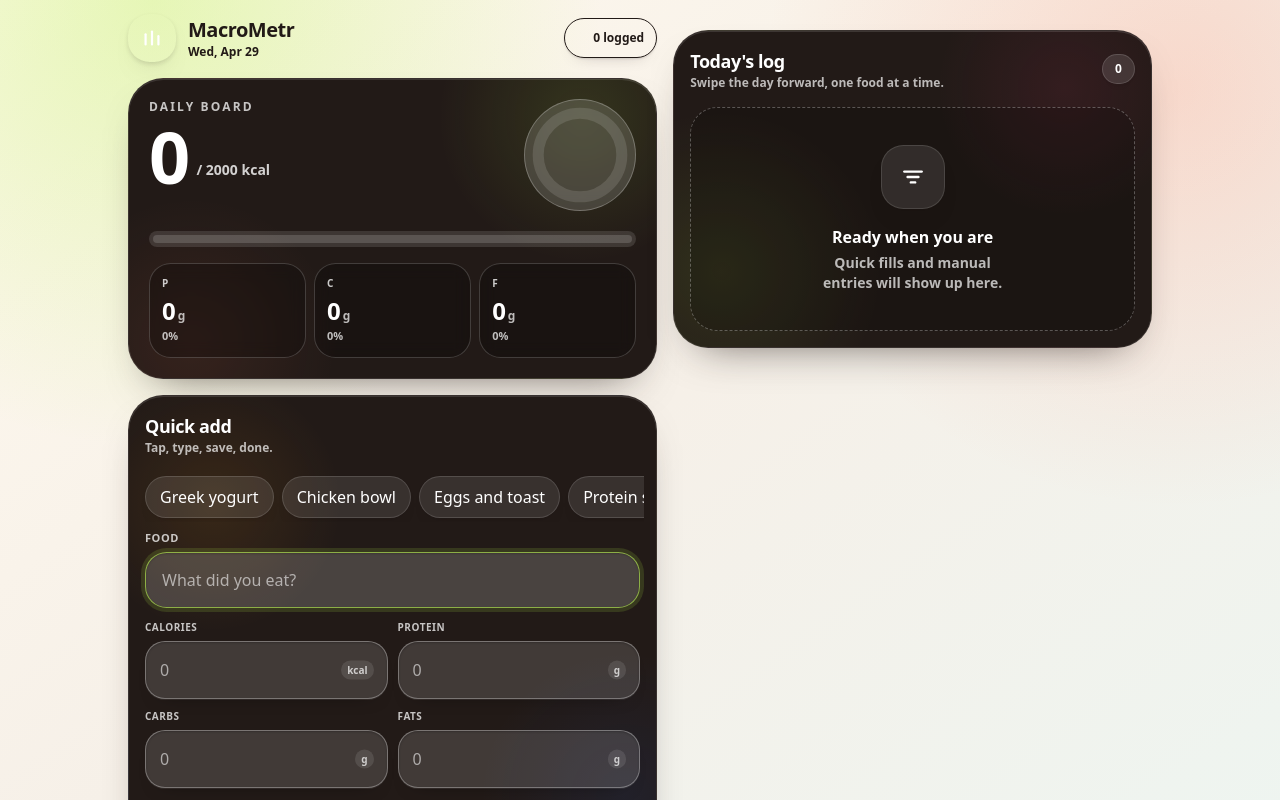
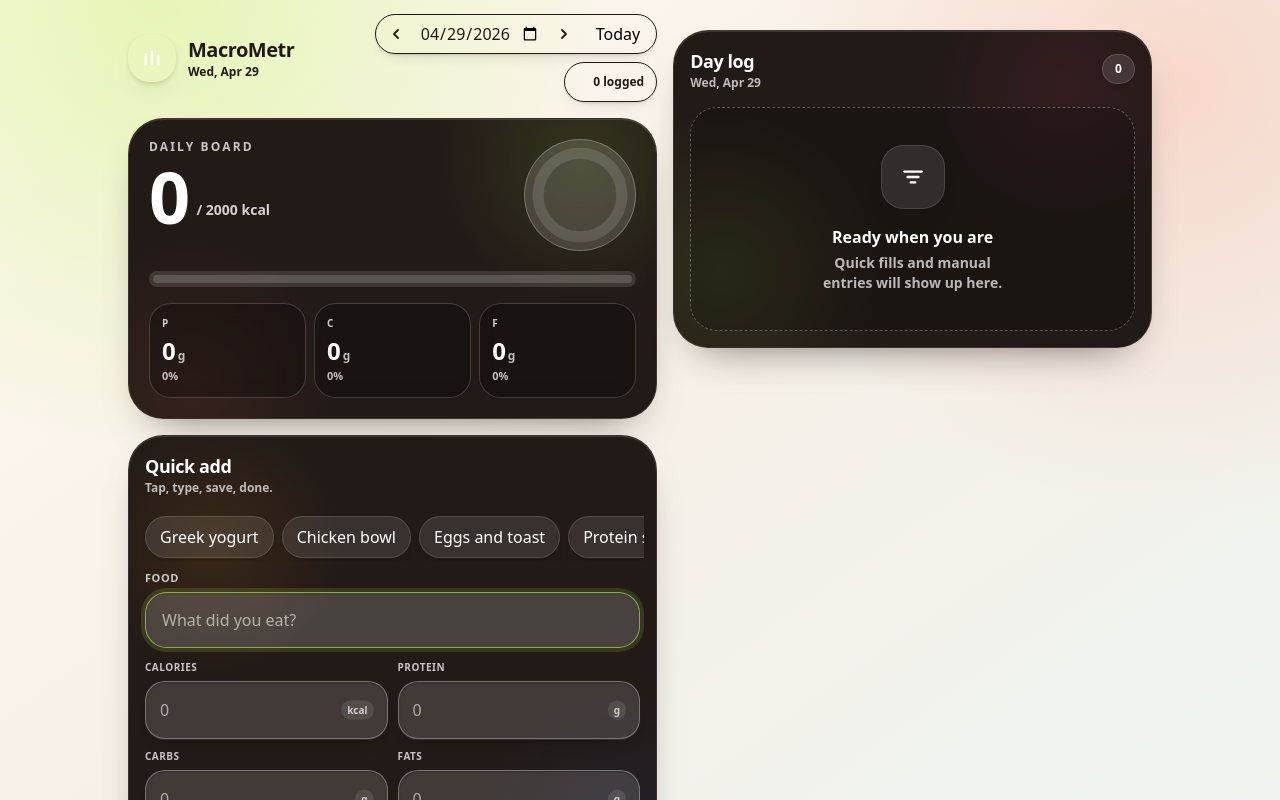
Before and after one commit to Trenthammer503/MacroMetr, a Next.js app: page / in a window 1280 px wide. Shown: the top 800 px of the page. Built offline with nearby package versions, Linux system fonts and the light colour scheme.

Commit message:
Add daily log dates and storage migration

```diff
--- a/app/page.tsx
+++ b/app/page.tsx
@@ -4,11 +4,27 @@
 
 type Entry = {
   id: string;
+  date: string;
   name: string;
   calories: number;
   protein: number;
   fats: number;
   carbs: number;
+  createdAt: string;
+  updatedAt: string;
+};
+
+type DailyLog = {
+  id: string;
+  date: string;
+  entries: Entry[];
+  createdAt: string;
+  updatedAt: string;
+};
+
+type AppData = {
+  schemaVersion: 1;
+  dailyLogs: Record<string, DailyLog>;
 };
 
 type FormState = {
@@ -59,7 +75,8 @@
 ];
 
 const KCAL_PER_G = { protein: 4, carbs: 4, fats: 9 } as const;
-const STORAGE_PREFIX = "macrometr:entries";
+const APP_STORAGE_KEY = "macrometr:v1";
+const LEGACY_ENTRIES_PREFIX = "macrometr:entries:";
 const DAILY_CALORIE_GOAL = 2000;
 
 type MacroKey = "protein" | "carbs" | "fats";
@@ -100,14 +117,17 @@
 
 export default function Home() {
   const [form, setForm] = useState<FormState>(emptyForm);
+  const [selectedDate, setSelectedDate] = useState(() => getLocalDayKey());
 
-  const todayKey = useMemo(() => getLocalDayKey(), []);
-  const storageKey = `${STORAGE_PREFIX}:${todayKey}`;
-  const entryStore = useMemo(() => createLocalEntryStore(storageKey), [storageKey]);
-  const entries = useSyncExternalStore(
-    entryStore.subscribe,
-    entryStore.getSnapshot,
-    entryStore.getServerSnapshot,
+  const appStore = useMemo(() => createLocalAppStore(), []);
+  const appData = useSyncExternalStore(
+    appStore.subscribe,
+    appStore.getSnapshot,
+    appStore.getServerSnapshot,
+  );
+  const entries = useMemo(
+    () => appData.dailyLogs[selectedDate]?.entries ?? [],
+    [appData.dailyLogs, selectedDate],
   );
 
   const totals = useMemo(
@@ -130,28 +150,46 @@
     const name = form.name.trim();
     if (!name) return;
 
+    const now = new Date().toISOString();
     const entry: Entry = {
       id: crypto.randomUUID(),
+      date: selectedDate,
       name,
       calories: parseNum(form.calories),
       protein: parseNum(form.protein),
       fats: parseNum(form.fats),
       carbs: parseNum(form.carbs),
+      createdAt: now,
+      updatedAt: now,
     };
 
-    entryStore.setEntries([entry, ...entries]);
+    appStore.setEntriesForDate(selectedDate, [entry, ...entries]);
     setForm(emptyForm);
   }
 
   function removeEntry(id: string) {
-    entryStore.setEntries(entries.filter((entry) => entry.id !== id));
+    appStore.setEntriesForDate(
+      selectedDate,
+      entries.filter((entry) => entry.id !== id),
+    );
+  }
+
+  function moveSelectedDate(days: number) {
+    setSelectedDate((date) => shiftDateKey(date, days));
   }
 
   return (
     <main className="min-h-dvh overflow-hidden px-4 pb-8 pt-[calc(env(safe-area-inset-top)+14px)] text-[--color-fg]">
       <div className="mx-auto grid w-full max-w-md gap-4 sm:max-w-5xl lg:grid-cols-[1.05fr_0.95fr] lg:items-start">
         <div className="grid gap-4">
-          <Header entryCount={entries.length} />
+          <Header
+            entryCount={entries.length}
+            selectedDate={selectedDate}
+            onDateChange={setSelectedDate}
+            onPrevDay={() => moveSelectedDate(-1)}
+            onNextDay={() => moveSelectedDate(1)}
+            onToday={() => setSelectedDate(getLocalDayKey())}
+          />
           <TodayCard totals={totals} />
           <EntryComposer
             form={form}
@@ -160,30 +198,130 @@
           />
         </div>
 
-        <EntriesSection entries={entries} onRemove={removeEntry} />
+        <EntriesSection
+          entries={entries}
+          onRemove={removeEntry}
+          selectedDate={selectedDate}
+        />
       </div>
     </main>
   );
 }
 
-function Header({ entryCount }: { entryCount: number }) {
+function Header({
+  entryCount,
+  selectedDate,
+  onDateChange,
+  onPrevDay,
+  onNextDay,
+  onToday,
+}: {
+  entryCount: number;
+  selectedDate: string;
+  onDateChange: (date: string) => void;
+  onPrevDay: () => void;
+  onNextDay: () => void;
+  onToday: () => void;
+}) {
   return (
-    <header className="flex items-center justify-between">
+    <header className="grid gap-3 sm:flex sm:items-center sm:justify-between">
       <div className="flex items-center gap-3">
         <LogoMark />
         <div>
           <div className="text-xl font-black tracking-tight">MacroMetr</div>
           <div className="text-xs font-bold text-[--color-muted]">
-            {formatToday()}
+            {formatDay(selectedDate)}
           </div>
         </div>
       </div>
 
-      <div className="inline-flex h-10 items-center gap-2 rounded-full border border-[--color-outline] bg-[--color-surface] px-3 text-xs font-black tabular-nums text-[--color-fg] shadow-pop-small">
-        <span className="h-2 w-2 rounded-full bg-[--color-lime]" />
-        {entryCount} logged
+      <div className="flex flex-wrap items-center gap-2 sm:justify-end">
+        <DateNavigator
+          selectedDate={selectedDate}
+          onDateChange={onDateChange}
+          onPrevDay={onPrevDay}
+          onNextDay={onNextDay}
+          onToday={onToday}
+        />
+        <div className="inline-flex h-10 items-center gap-2 rounded-full border border-[--color-outline] bg-[--color-surface] px-3 text-xs font-black tabular-nums text-[--color-fg] shadow-pop-small">
+          <span className="h-2 w-2 rounded-full bg-[--color-lime]" />
+          {entryCount} logged
+        </div>
       </div>
     </header>
+  );
+}
+
+function DateNavigator({
+  selectedDate,
+  onDateChange,
+  onPrevDay,
+  onNextDay,
+  onToday,
+}: {
+  selectedDate: string;
+  onDateChange: (date: string) => void;
+  onPrevDay: () => void;
+  onNextDay: () => void;
+  onToday: () => void;
+}) {
+  return (
+    <div className="inline-flex h-10 items-center gap-1 rounded-full border border-[--color-outline] bg-[--color-surface] p-1 shadow-pop-small">
+      <button
+        type="button"
+        onClick={onPrevDay}
+        aria-label="Previous day"
+        className="grid h-8 w-8 place-items-center rounded-full text-[--color-fg] transition hover:bg-[--color-bg] active:scale-95"
+      >
+        <svg
+          viewBox="0 0 24 24"
+          width="16"
+          height="16"
+          fill="none"
+          stroke="currentColor"
+          strokeLinecap="round"
+          strokeLinejoin="round"
+          strokeWidth="2.7"
+          aria-hidden
+        >
+          <path d="m15 18-6-6 6-6" />
+        </svg>
+      </button>
+      <input
+        type="date"
+        value={selectedDate}
+        onChange={(event) => onDateChange(event.target.value || getLocalDayKey())}
+        aria-label="Selected log date"
+        className="h-8 w-32 rounded-full bg-transparent px-1 text-xs font-black tabular-nums text-[--color-fg] outline-none"
+      />
+      <button
+        type="button"
+        onClick={onNextDay}
+        aria-label="Next day"
+        className="grid h-8 w-8 place-items-center rounded-full text-[--color-fg] transition hover:bg-[--color-bg] active:scale-95"
+      >
+        <svg
+          viewBox="0 0 24 24"
+          width="16"
+          height="16"
+          fill="none"
+          stroke="currentColor"
+          strokeLinecap="round"
+          strokeLinejoin="round"
+          strokeWidth="2.7"
+          aria-hidden
+        >
+          <path d="m9 18 6-6-6-6" />
+        </svg>
+      </button>
+      <button
+        type="button"
+        onClick={onToday}
+        className="h-8 rounded-full bg-[--color-fg] px-3 text-xs font-black text-black transition active:scale-95"
+      >
+        Today
+      </button>
+    </div>
   );
 }
 
@@ -440,7 +578,7 @@
           <path d="M12 5v14" />
           <path d="M5 12h14" />
         </svg>
-        Add to today
+        Add to day
       </button>
     </form>
   );
@@ -532,9 +670,11 @@
 function EntriesSection({
   entries,
   onRemove,
+  selectedDate,
 }: {
   entries: Entry[];
   onRemove: (id: string) => void;
+  selectedDate: string;
 }) {
   return (
     <section
@@ -542,9 +682,9 @@
     >
       <div className="relative flex items-center justify-between">
         <div>
-          <h2 className="text-lg font-black tracking-tight">Today&apos;s log</h2>
+          <h2 className="text-lg font-black tracking-tight">Day log</h2>
           <div className="text-xs font-bold text-white/70">
-            Swipe the day forward, one food at a time.
+            {formatDay(selectedDate)}
           </div>
         </div>
         <span className="rounded-full border border-white/14 bg-white/12 px-3 py-1.5 text-xs font-black text-white shadow-pop-small">
@@ -668,7 +808,7 @@
   );
 }
 
-function parseStoredEntries(value: string): Entry[] {
+function parseStoredEntries(value: string, date: string): Entry[] {
   const parsed: unknown = JSON.parse(value);
   if (!Array.isArray(parsed)) return [];
 
@@ -687,21 +827,98 @@
     })
     .map((entry) => ({
       ...entry,
+      date,
       calories: clampNumber(entry.calories),
       protein: clampNumber(entry.protein),
       fats: clampNumber(entry.fats),
       carbs: clampNumber(entry.carbs),
+      createdAt: new Date().toISOString(),
+      updatedAt: new Date().toISOString(),
     }));
 }
 
-function createLocalEntryStore(storageKey: string) {
-  const serverSnapshot: Entry[] = [];
-  let lastRaw: string | null = null;
-  let lastParsed: Entry[] = [];
+function createEmptyAppData(): AppData {
+  return {
+    schemaVersion: 1,
+    dailyLogs: {},
+  };
+}
+
+function parseStoredAppData(value: string | null): AppData {
+  if (!value) return createEmptyAppData();
+
+  const parsed: unknown = JSON.parse(value);
+  if (!parsed || typeof parsed !== "object") return createEmptyAppData();
+
+  const candidate = parsed as Record<string, unknown>;
+  if (
+    candidate.schemaVersion !== 1 ||
+    !candidate.dailyLogs ||
+    typeof candidate.dailyLogs !== "object"
+  ) {
+    return createEmptyAppData();
+  }
+
+  const dailyLogs: Record<string, DailyLog> = {};
+  for (const [date, value] of Object.entries(candidate.dailyLogs as Record<string, unknown>)) {
+    if (!isDayKey(date) || !value || typeof value !== "object") continue;
+    const log = value as Record<string, unknown>;
+    const entries = Array.isArray(log.entries)
+      ? log.entries.filter(isStoredEntry).map((entry) => normalizeEntry(entry, date))
+      : [];
+
+    dailyLogs[date] = {
+      id: typeof log.id === "string" ? log.id : createDailyLogId(date),
+      date,
+      entries,
+      createdAt:
+        typeof log.createdAt === "string" ? log.createdAt : new Date().toISOString(),
+      updatedAt:
+        typeof log.updatedAt === "string" ? log.updatedAt : new Date().toISOString(),
+    };
+  }
+
+  return {
+    schemaVersion: 1,
+    dailyLogs,
+  };
+}
+
+function isStoredEntry(entry: unknown): entry is Entry {
+  if (!entry || typeof entry !== "object") return false;
+  const candidate = entry as Record<string, unknown>;
+  return (
+    typeof candidate.id === "string" &&
+    typeof candidate.name === "string" &&
+    typeof candidate.calories === "number" &&
+    typeof candidate.protein === "number" &&
+    typeof candidate.fats === "number" &&
+    typeof candidate.carbs === "number"
+  );
+}
+
+function normalizeEntry(entry: Entry, date: string): Entry {
+  const now = new Date().toISOString();
+  return {
+    ...entry,
+    date: isDayKey(entry.date) ? entry.date : date,
+    calories: clampNumber(entry.calories),
+    protein: clampNumber(entry.protein),
+    fats: clampNumber(entry.fats),
+    carbs: clampNumber(entry.carbs),
+    createdAt: typeof entry.createdAt === "string" ? entry.createdAt : now,
+    updatedAt: typeof entry.updatedAt === "string" ? entry.updatedAt : now,
+  };
+}
+
+function createLocalAppStore() {
+  const serverSnapshot = createEmptyAppData();
+  let lastRaw: string | null | undefined;
+  let lastParsed = createEmptyAppData();
 
   function getRawSnapshot() {
     try {
-      return window.localStorage.getItem(storageKey);
+      return window.localStorage.getItem(APP_STORAGE_KEY);
     } catch {
       return null;
     }
@@ -712,36 +929,59 @@
     if (raw === lastRaw) return lastParsed;
 
     lastRaw = raw;
-    if (!raw) {
-      lastParsed = [];
-      return lastParsed;
-    }
-
     try {
-      lastParsed = parseStoredEntries(raw);
+      lastParsed = mergeLegacyLogs(parseStoredAppData(raw));
     } catch {
-      lastParsed = [];
+      lastParsed = mergeLegacyLogs(createEmptyAppData());
     }
 
     return lastParsed;
   }
 
-  function setEntries(entries: Entry[]) {
-    const nextRaw = JSON.stringify(entries);
+  function setAppData(data: AppData) {
+    const nextRaw = JSON.stringify(data);
     lastRaw = nextRaw;
-    lastParsed = entries;
+    lastParsed = data;
 
     try {
-      window.localStorage.setItem(storageKey, nextRaw);
+      window.localStorage.setItem(APP_STORAGE_KEY, nextRaw);
       window.dispatchEvent(new Event("macrometr-storage"));
     } catch {
       // A future sync layer can surface storage failures in the UI.
     }
   }
 
+  function setEntriesForDate(date: string, entries: Entry[]) {
+    const current = getSnapshot();
+    const now = new Date().toISOString();
+    const existing = current.dailyLogs[date];
+    const nextLog: DailyLog = {
+      id: existing?.id ?? createDailyLogId(date),
+      date,
+      entries: entries.map((entry) => ({
+        ...entry,
+        date,
+        updatedAt: entry.updatedAt || now,
+        createdAt: entry.createdAt || now,
+      })),
+      createdAt: existing?.createdAt ?? now,
+      updatedAt: now,
+    };
+
+    setAppData({
+      schemaVersion: 1,
+      dailyLogs: {
+        ...current.dailyLogs,
+        [date]: nextLog,
+      },
+    });
+  }
+
   function subscribe(onStoreChange: () => void) {
     function handleStorage(event: StorageEvent) {
-      if (event.key === storageKey) onStoreChange();
+      if (event.key === APP_STORAGE_KEY || event.key?.startsWith(LEGACY_ENTRIES_PREFIX)) {
+        onStoreChange();
+      }
     }
 
     window.addEventListener("storage", handleStorage);
@@ -756,9 +996,50 @@
   return {
     getServerSnapshot: () => serverSnapshot,
     getSnapshot,
-    setEntries,
+    setEntriesForDate,
     subscribe,
   };
+}
+
+function mergeLegacyLogs(data: AppData): AppData {
+  if (typeof window === "undefined") return data;
+
+  const dailyLogs = { ...data.dailyLogs };
+  let changed = false;
+
+  try {
+    for (let index = 0; index < window.localStorage.length; index += 1) {
+      const key = window.localStorage.key(index);
+      if (!key?.startsWith(LEGACY_ENTRIES_PREFIX)) continue;
+
+      const date = key.slice(LEGACY_ENTRIES_PREFIX.length);
+      if (!isDayKey(date) || dailyLogs[date]) continue;
+
+      const rawEntries = window.localStorage.getItem(key);
+      const entries = rawEntries ? parseStoredEntries(rawEntries, date) : [];
+      if (entries.length === 0) continue;
+
+      const now = new Date().toISOString();
+      dailyLogs[date] = {
+        id: createDailyLogId(date),
+        date,
+        entries,
+        createdAt: now,
+        updatedAt: now,
+      };
+      changed = true;
+    }
+
+    if (changed) {
+      const migrated = { schemaVersion: 1 as const, dailyLogs };
+      window.localStorage.setItem(APP_STORAGE_KEY, JSON.stringify(migrated));
+      return migrated;
+    }
+  } catch {
+    return data;
+  }
+
+  return data;
 }
 
 function getLocalDayKey() {
@@ -769,12 +1050,38 @@
   return `${year}-${month}-${day}`;
 }
 
-function formatToday() {
+function shiftDateKey(date: string, days: number) {
+  const shifted = createLocalDate(date);
+  shifted.setDate(shifted.getDate() + days);
+  return toDayKey(shifted);
+}
+
+function createLocalDate(date: string) {
+  const [year, month, day] = date.split("-").map(Number);
+  return new Date(year, month - 1, day);
+}
+
+function toDayKey(date: Date) {
+  const year = date.getFullYear();
+  const month = String(date.getMonth() + 1).padStart(2, "0");
+  const day = String(date.getDate()).padStart(2, "0");
+  return `${year}-${month}-${day}`;
+}
+
+function isDayKey(value: unknown): value is string {
+  return typeof value === "string" && /^\d{4}-\d{2}-\d{2}$/.test(value);
+}
+
+function createDailyLogId(date: string) {
+  return `daily-log:${date}`;
+}
+
+function formatDay(date: string) {
   return new Intl.DateTimeFormat(undefined, {
     weekday: "short",
     month: "short",
     day: "numeric",
-  }).format(new Date());
+  }).format(createLocalDate(date));
 }
 
 function parseNum(value: string): number {
```
